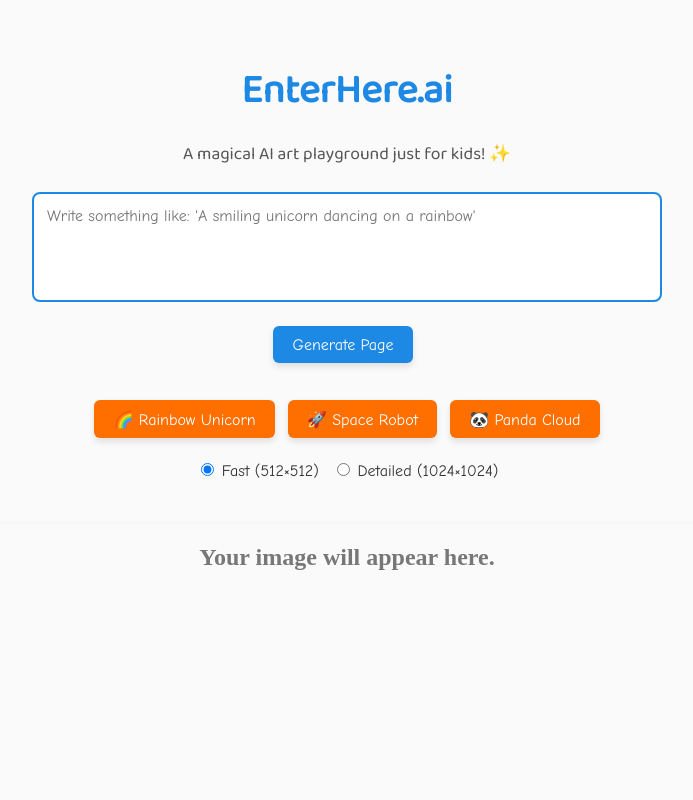
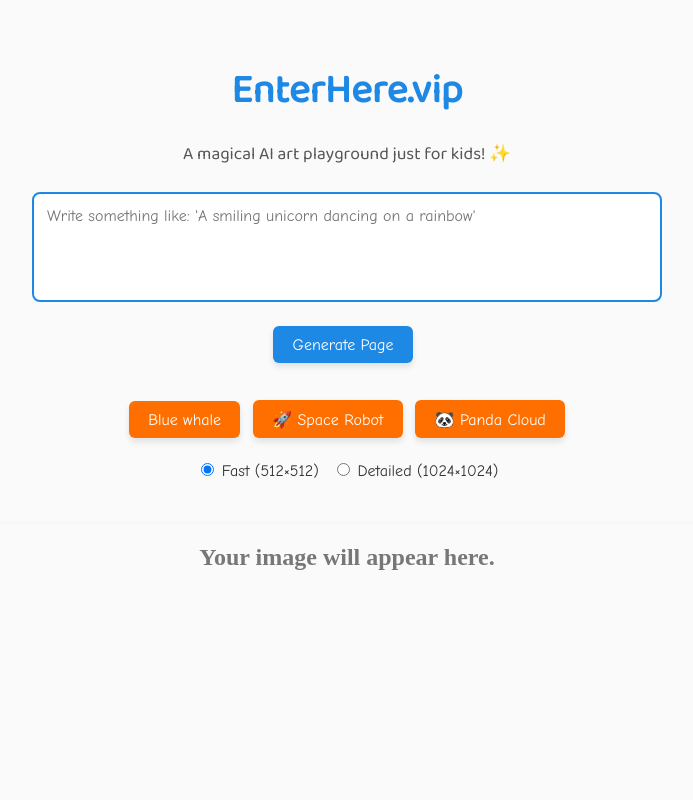
Before and after one commit to AmosLain/ai-kid-code-backend2, a website: page index.html in a window 1280 px wide. Shown: the top 800 px of the page, without its empty margins (293-986 px from the left). Drawn offline with Linux system fonts and the light colour scheme.

Commit message:
Update index.html

```diff
--- a/index.html
+++ b/index.html
@@ -2,7 +2,7 @@
 <html lang="en">
 <head>
   <meta charset="UTF-8" />
-  <title>EnterHere.ai</title>
+  <title>EnterHere.vip</title>
   <!-- Load two kid-friendly fonts -->
   <link href="https://fonts.googleapis.com/css2?family=Baloo+2&family=Comic+Neue&display=swap" rel="stylesheet">
 
@@ -133,7 +133,7 @@
   </style>
 </head>
 <body>
-  <h1 id="title">EnterHere.ai</h1>
+  <h1 id="title">EnterHere.vip</h1>
   <p class="subtitle" id="subtitle">A magical AI art playground just for kids! ✨</p>
 
   <!-- 1) Prompt Input -->
@@ -142,7 +142,7 @@
 
   <!-- 2) Preset Buttons -->
   <div class="preset-container">
-    <button class="preset-button" data-preset="A rainbow unicorn dancing on a rainbow">🌈 Rainbow Unicorn</button>
+    <button class="preset-button" data-preset="A blue whale diving in the sea">Blue whale</button>
     <button class="preset-button" data-preset="A space robot exploring a candy planet">🚀 Space Robot</button>
     <button class="preset-button" data-preset="A playful panda floating on a cloud">🐼 Panda Cloud</button>
   </div>
@@ -174,7 +174,7 @@
     // Support English, Hebrew, Spanish, French. Fallback to English for other codes.
     const translations = {
       en: {
-        title: "EnterHere.ai",
+        title: "EnterHere.vip",
         subtitle: "A magical AI art playground just for kids! ✨",
         placeholder: "Write something like: 'A smiling unicorn dancing on a rainbow'",
         generateBtn: "Generate Page",
@@ -186,7 +186,7 @@
       he: {
         title: "אנטרהיר.אי-אי",
         subtitle: "גן שעשועים קסום לילדים! ✨",
-        placeholder: "כתוב משהו כמו: 'חד קרן מחייך רוקד על קשת בענן'",
+        placeholder: "כתוב משהו כמו: 'אריה חזק מביט לעבר השמש",
         generateBtn: "צור עמוד",
         labelFast: "מהיר (512×512)",
         labelDetailed: "מפואר (1024×1024)",
@@ -194,7 +194,7 @@
         downloadText: "הורד את הדף שלי"
       },
       es: {
-        title: "EnterHere.ai",
+        title: "EnterHere.vip",
         subtitle: "¡Un patio de juegos mágico con IA para niños! ✨",
         placeholder: "Escribe algo como: 'Un unicornio sonriente bailando en un arcoíris'",
         generateBtn: "Generar Página",
@@ -204,7 +204,7 @@
         downloadText: "Descargar mi página"
       },
       fr: {
-        title: "EnterHere.ai",
+        title: "EnterHere.vip",
         subtitle: "Un terrain de jeu IA magique pour les enfants ! ✨",
         placeholder: "Écrivez quelque chose comme : 'Une licorne souriante dansant sur un arc-en-ciel'",
         generateBtn: "Générer la page",
```
